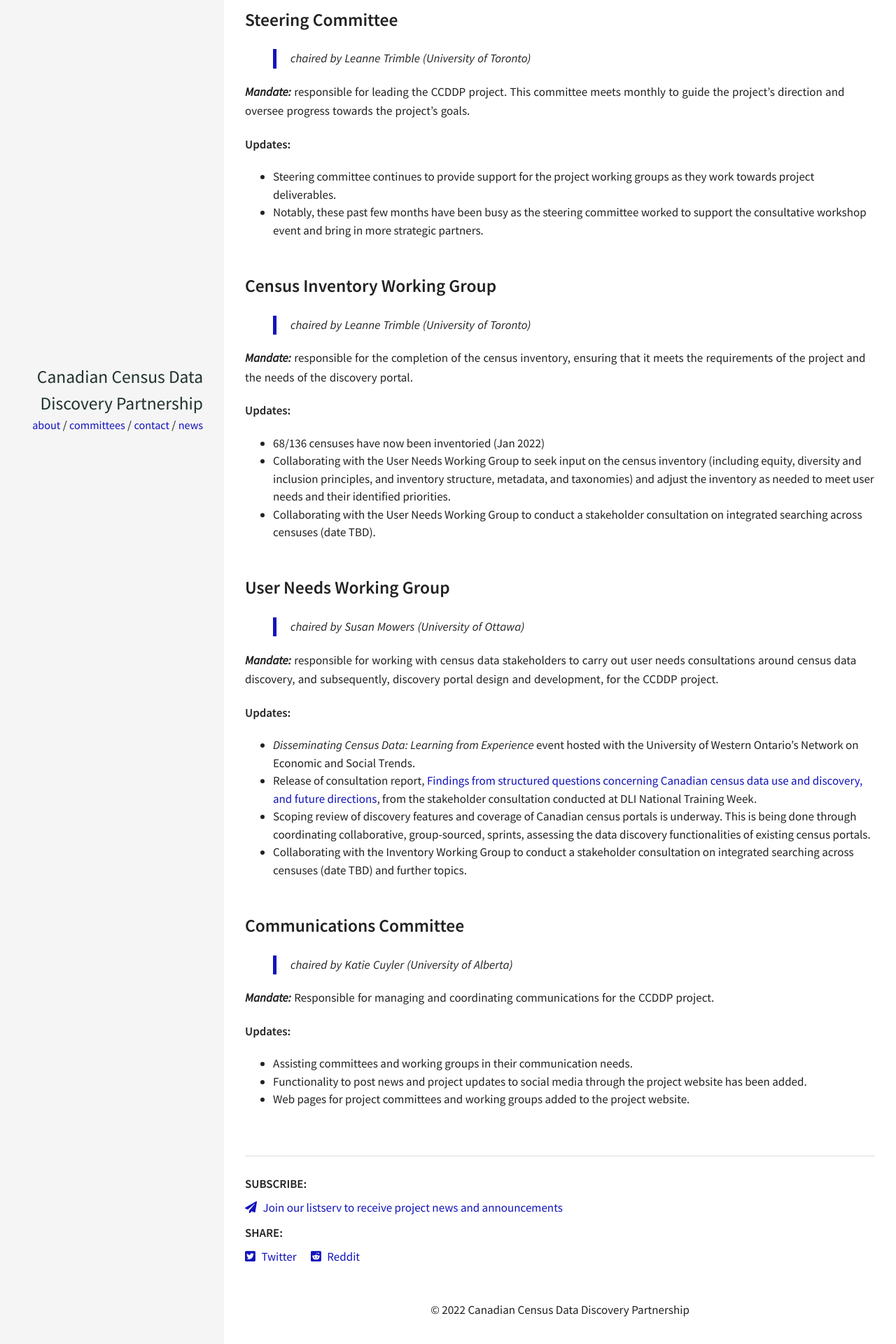
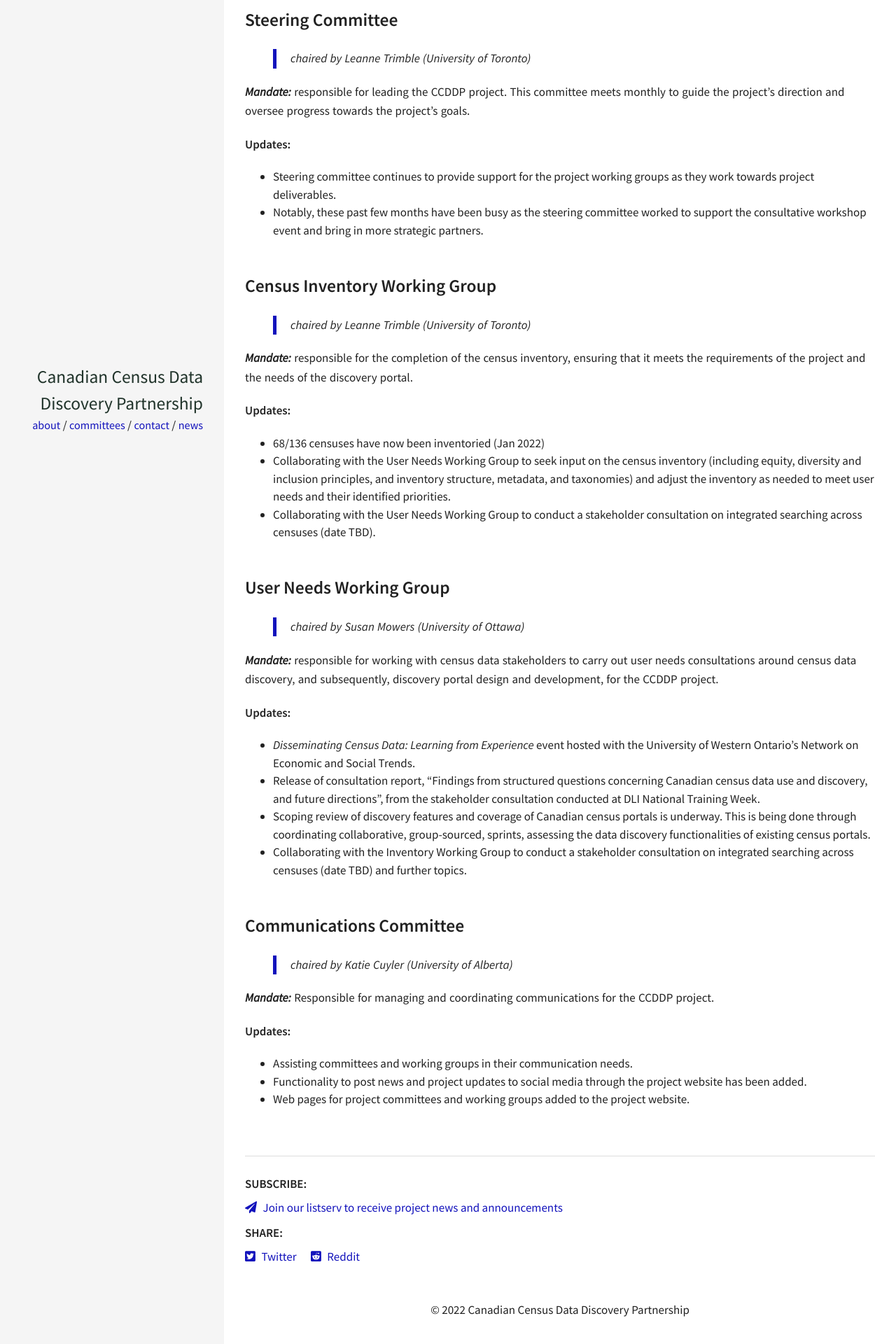
Before and after one commit to census-recensement/census-recensement.github.io, a Jekyll site: the page built from en/news/_posts/2022-06-27-winter-quarterly.md, in a window 1280 px wide. Shown: the part 717-2637 px from the top of the page at 70% size. Built offline with Jekyll 4.4.1, drawn with Linux system fonts in a browser that asks for light colours.

Commit message:
removing blank links

```diff
--- a/en/news/_posts/2022-06-27-winter-quarterly.md
+++ b/en/news/_posts/2022-06-27-winter-quarterly.md
@@ -49,7 +49,7 @@
 **Updates:**
 
 - *Disseminating Census Data: Learning from Experience* event hosted with the University of Western Ontario's Network on Economic and Social Trends.
-- Release of consultation report, [Findings from structured questions concerning Canadian census data use and discovery, and future directions](), from the stakeholder consultation conducted at DLI National Training Week.
+- Release of consultation report, "Findings from structured questions concerning Canadian census data use and discovery, and future directions", from the stakeholder consultation conducted at DLI National Training Week.
 - Scoping review of discovery features and coverage of Canadian census portals is underway. This is being done through coordinating collaborative, group-sourced, sprints, assessing the data discovery functionalities of existing census portals.
 - Collaborating with the Inventory Working Group to conduct a stakeholder consultation on integrated searching across censuses (date TBD) and further topics.
 
```
Also changed, not shown: fr/l-actualite/_posts/2022-06-27-hiver.md (+1 -1 lines).
